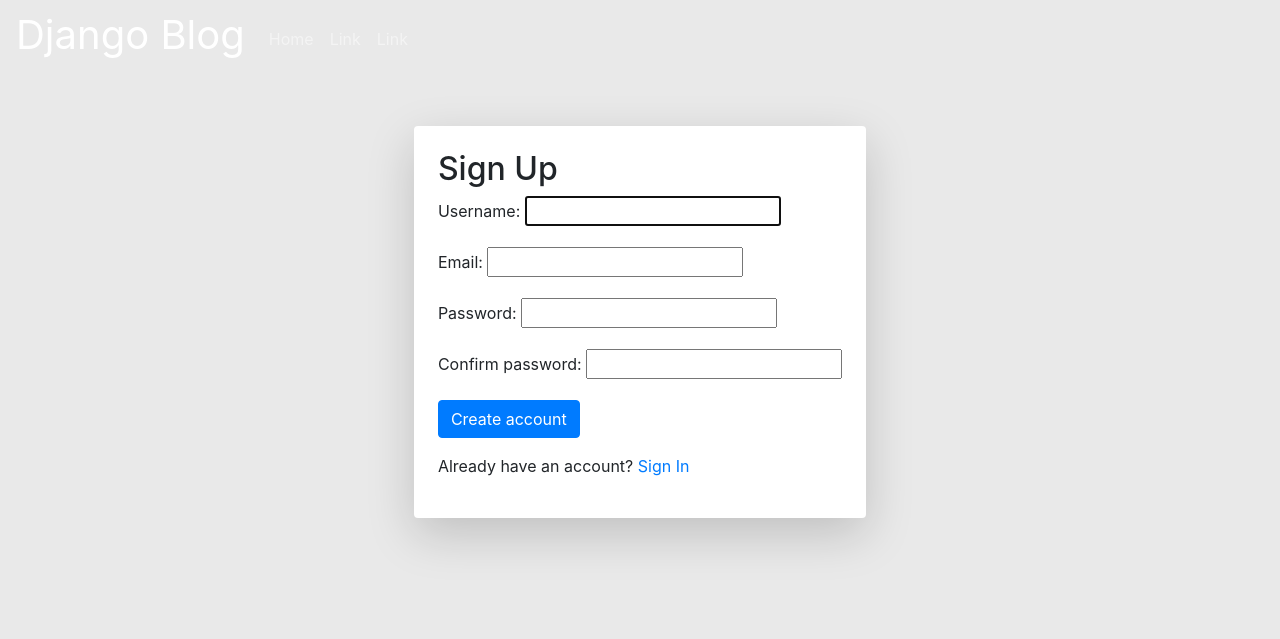
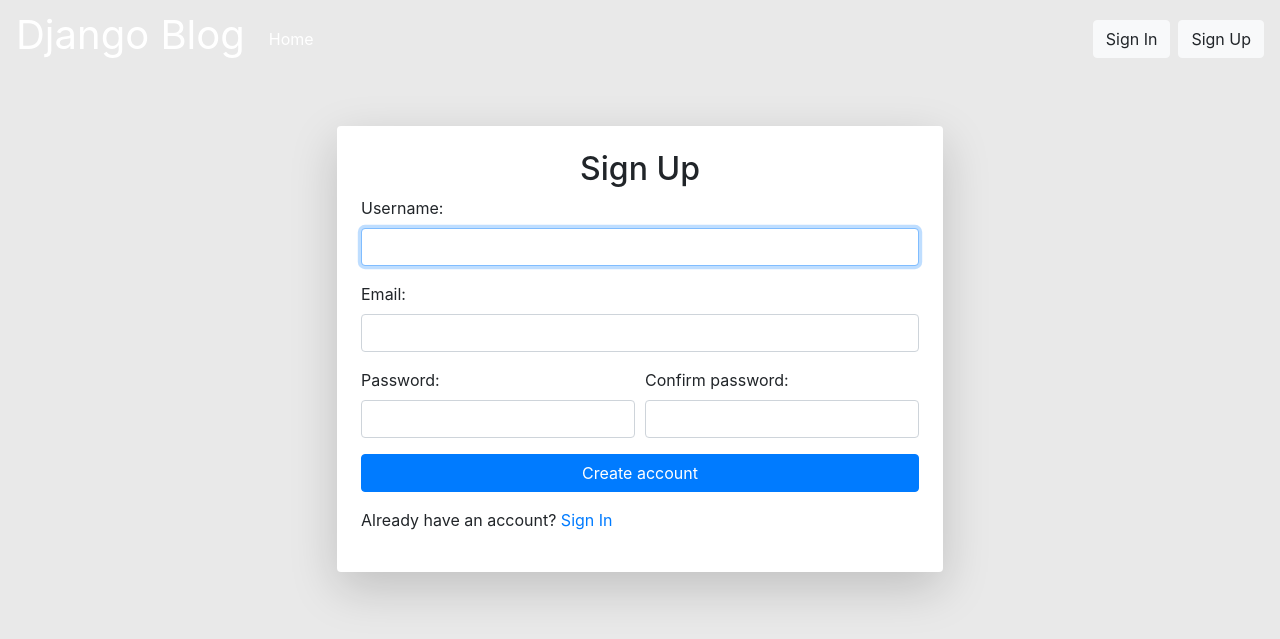
Before and after one commit to Mathias206/Django-blog, a Django app: page /register/ in a window 1280 px wide. Shown: the top 639 px of the page. Run offline with Django 3.2, Linux system fonts and the light colour scheme; some libraries are stand-ins or nearby versions.

Commit message:
User authentication

```diff
--- a/blog/forms.py
+++ b/blog/forms.py
@@ -1,4 +1,6 @@
 from django import forms
+from django.forms import widgets
+from django.forms.widgets import Widget
 from .models import Post
 from django.contrib.auth.forms import  UserCreationForm
 from django.contrib.auth.models import User
@@ -10,6 +12,16 @@ class PostForm(forms.ModelForm):
         model = Post
         fields = ('title', 'body')
 
+        widgets = {
+            'title': forms.TextInput(attrs={
+                'class': 'form-control',
+            }),
+            'body': forms.Textarea(attrs={
+                'class': 'form-control',
+                'type': 'text'
+            })
+        }
+
 class CreateUserForm(UserCreationForm):
 
     class Meta:
--- a/blog/templates/base.html
+++ b/blog/templates/base.html
@@ -16,25 +16,49 @@
 <body>
 
   <nav class="navbar navbar-expand-sm navbar-dark py-0" id="navbar">
-    <a class="navbar-brand mb-2" href="#" style="font-size: 2.5rem;">Django Blog</a>
-
-    {% if user.is_authenticated %}
-    <a href="{% url 'post_new' %}" class="btn btn-primary justify-self-end bi bi-plus">New Post</a>
-    {% endif %}
+    <a class="navbar-brand mb-2" href="{% url 'blog_list' %}" style="font-size: 2.5rem;">Django Blog</a>
     <button class="navbar-toggler" type="button" data-toggle="collapse" data-target="#collapsibleNavbar">
       <span class="navbar-toggler-icon"></span>
     </button>
-    <div class="collapse navbar-collapse" id="collapsibleNavbar">
+    <div class="collapse navbar-collapse d-sm-flex justify-content-between" id="collapsibleNavbar">
       <ul class="navbar-nav">
+        {% if user.is_authenticated %}
         <li class="nav-item">
-          <a class="nav-link" href="#">Home</a>
+          <a href="{% url 'post_new' %}" class="btn btn-light bi bi-plus mt-1">New Post</a>
+        </li>
+        {% endif %}
+        <li class="nav-item">
+          <a class="nav-link" href="{% url 'blog_list' %}" style="color:white">Home</a>
+        </li>
+      </ul>
+        <ul class="navbar-nav">
+          {% if user.is_authenticated %}
+          <li class="nav-item">
+            <a href="{% url 'log_out_user' %}" class="btn btn-light mr-2">Sign out</a>
+          </li>
+          <li class="nav-item">
+            <svg xmlns="http://www.w3.org/2000/svg" width="30px" height="30px" fill="white"
+              class="bi bi-person-circle mt-1" viewBox="0 0 16 16">
+              <path d="M11 6a3 3 0 1 1-6 0 3 3 0 0 1 6 0z" />
+              <path fill-rule="evenodd"
+                d="M0 8a8 8 0 1 1 16 0A8 8 0 0 1 0 8zm8-7a7 7 0 0 0-5.468 11.37C3.242 11.226 4.805 10 8 10s4.757 1.225 5.468 2.37A7 7 0 0 0 8 1z" />
+            </svg>
+          </li>
+          <li class="nav-item">
+            <span class="navbar-text pb-0 ml-1" style="color:white">Olá, {{ request.user }} </span>
+          </li>
+        {% endif %}
+
+        {% if not user.is_authenticated %}
+        <li class="nav-item">
+          <a class="btn btn-light mr-sm-2" href="{% url 'user_login' %}">Sign In</a>
         </li>
         <li class="nav-item">
-          <a class="nav-link" href="#">Link</a>
+          <a class="btn btn-light" href="{% url 'user_register' %}">Sign Up</a>
         </li>
-        <li class="nav-item">
-          <a class="nav-link" href="#">Link</a>
-        </li>
+        {% endif %}
+      </ul>
+
       </ul>
     </div>
   </nav>
@@ -46,6 +70,6 @@
 
 
   <script src="https://ajax.googleapis.com/ajax/libs/jquery/3.5.1/jquery.min.js"></script>
-<script src="https://cdnjs.cloudflare.com/ajax/libs/popper.js/1.16.0/umd/popper.min.js"></script>
-<script src="https://maxcdn.bootstrapcdn.com/bootstrap/4.5.2/js/bootstrap.min.js"></script>
+  <script src="https://cdnjs.cloudflare.com/ajax/libs/popper.js/1.16.0/umd/popper.min.js"></script>
+  <script src="https://maxcdn.bootstrapcdn.com/bootstrap/4.5.2/js/bootstrap.min.js"></script>
 </body>
--- a/blog/templates/register.html
+++ b/blog/templates/register.html
@@ -6,27 +6,43 @@
 
 <div class="d-flex justify-content-center mt-sm-5">
   <div class="d-inline-flex p-4 rounded shadow-lg p-3 mb-5 bg-white rounded">
-        <form action="" method="POST">
+    <form action="" method="POST" class="needs-validation" novalidate>
       {% csrf_token %}
-            <h2>Sign Up</h2>
+      <h2 class="text-center">Sign Up</h2>
       <div class="form-group">
         <label for="username">Username:</label>
-                {{ form.username }}
+        <input class="form-control" type="text" name="username" maxlength="150" autofocus required id="id_username">
+        <div class="invalid-feedback">This field is riquired</div>
       </div>
       <div class="form-group">
-                <label for="pwd">Email:</label>
-                {{ form.email }}
+        <label for="email">Email:</label>
+        <input class="form-control" type="email" name="email" maxlength="254" id="id_email">
+        <div class="invalid-feedback">This field is riquired</div>
       </div>
+      <div class="form-row">
+        <div class="form-group col-md-6">
+          <label for="pwd">Password:</label>
+          <input class="form-control" id="password1" type="password" name="password1" onchange='check()'
+            autocomplete="new-password" required id="id_password1">
+          <div class="invalid-feedback">This field is riquired</div>
+        </div>
+        <div class="form-group col-md-6">
+          <label for="pwd">Confirm password:</label>
+          <input class="form-control" id="password2" type="password" name="password2" onchange='check()'
+            autocomplete="new-password" required id="id_password2">
+          <div class="invalid-feedback">This field is riquired</div>
+        </div>
+      </div>
+      <div class="alert alert-primary form-group text-center" id="password_alert" style="display: none;" role="alert">
+        Passwords don't match!
+      </div>
+      {% if register_error %}
+      <div class="alert alert-primary form-group text-center">
+        {{ register_error }}
+      </div>
+      {% endif %}
       <div class="form-group">
-                <label for="pwd">Password:</label>
-                {{ form.password1 }}
-            </div>
-            <div class="form-group">
-                <label for="pwd">Confirm password:</label>
-                {{ form.password2 }}
-            </div>
-            <div class="form-group">
-                <button type="submit" class="btn btn-primary">Create account</button>
+        <button type="submit" id="submit" class="btn btn-primary btn-block">Create account</button>
       </div>
       <div class="form-group">
         <span>Already have an account?</span> <a href="{% url 'user_login' %}" class="link">Sign In</a>
@@ -44,4 +60,35 @@
   }
 </style>
 
+<script>
+  (function () {
+    'use strict';
+    window.addEventListener('load', function () {
+      // Fetch all the forms we want to apply custom Bootstrap validation styles to
+      var forms = document.getElementsByClassName('needs-validation');
+      // Loop over them and prevent submission
+      var validation = Array.prototype.filter.call(forms, function (form) {
+        form.addEventListener('submit', function (event) {
+          if (form.checkValidity() === false) {
+            event.preventDefault();
+            event.stopPropagation();
+          }
+          form.classList.add('was-validated');
+        }, false);
+      });
+    }, false);
+  })();
+
+  var check = function () {
+    if (document.getElementById('password1').value ==
+      document.getElementById('password2').value) {
+      document.getElementById('password_alert').style.display = 'none';
+      document.getElementById('submit').disabled = false
+    } else {
+      document.getElementById('submit').disabled = true;
+      document.getElementById('password_alert').style.display = '';
+    }
+  }
+</script>
+
 {% endblock content %}
--- a/blog/urls.py
+++ b/blog/urls.py
@@ -2,10 +2,11 @@ from django.urls import path
 from . import views
 
 urlpatterns = [
-    path('', views.post_list, name='blog_list'),
+    path('home/', views.post_list, name='blog_list'),
     path('post/<int:pk>/', views.post_detail, name= 'post_detail'),
     path("post/new/", views.post_new, name = 'post_new'),
     path('post/<int:pk>/edit/', views.post_edit, name= 'post_edit'),
     path('login/', views.user_login, name= 'user_login'),
+    path('logout/', views.log_out_user, name= 'log_out_user'),
     path('register/', views.user_register, name= 'user_register')
 ]
--- a/blog/views.py
+++ b/blog/views.py
@@ -5,16 +5,21 @@ from .models import Post
 from .forms import PostForm, CreateUserForm
 from django.contrib.auth.forms import UserCreationForm
 from django.contrib import messages
+from django.contrib.auth import authenticate, login, logout
+from django.contrib.auth.decorators import login_required
 
 
 def post_list(request):
-    posts = Post.objects.filter(published_date__lte=timezone.now()).order_by('published_date')
+    posts = Post.objects.filter(
+        published_date__lte=timezone.now()).order_by('published_date')
     return render(request, 'post_list.html', {'posts': posts})
+
 
 def post_detail(request, pk):
     post = get_object_or_404(Post, pk=pk)
     return render(request, 'post_detail.html', {'post': post})
 
+@login_required(login_url='login')
 def post_new(request):
     if request.method == 'POST':
         form = PostForm(request.POST)
@@ -29,6 +34,7 @@ def post_new(request):
         form = PostForm()
     return render(request, 'post_edit.html', {'form': form})
 
+@login_required(login_url='login')
 def post_edit(request, pk):
     post = get_object_or_404(Post, pk=pk)
     if request.method == 'POST':
@@ -43,17 +49,36 @@ def post_edit(request, pk):
         form = PostForm(instance=post)
         return render(request, 'post_edit.html', {'form': form})
 
+
 def user_login(request):
+    if request.method == 'POST':
+        username = request.POST.get('username')
+        password = request.POST.get('password')
+        user = authenticate(request, username=username, password=password)
+
+        if user is not None:
+            login(request, user)
+            return redirect('blog_list')
+        else:
+            return render(request, 'login.html', {'login_error': 'Usuário ou email inválido(s)'})
+
     return render(request, 'login.html', {})
+
 
 def user_register(request):
     if request.method == 'POST':
         form = CreateUserForm(request.POST)
         if form.is_valid():
             form.save()
-            messages.success(request, 'Account created sucessfully!')
-            return redirect('user_login')
+            return render(request, 'login.html', {'sign_up_sucess': 'Conta criada com sucesso!'})
+        else:
+            form = CreateUserForm(request.POST)
+            return render(request, 'register.html', {'form': form, 'register_error': 'Sua conta não foi criada. Preencha os campos corretamente'})
     else:
         form = CreateUserForm()
         context = {'form': form}
         return render(request, 'register.html', context)
+
+def log_out_user(request):
+    logout(request)
+    return redirect('blog_list')
--- a/config/settings.py
+++ b/config/settings.py
@@ -21,7 +21,7 @@ BASE_DIR = Path(__file__).resolve().parent.parent
 # See https://docs.djangoproject.com/en/3.2/howto/deployment/checklist/
 
 # SECURITY WARNING: keep the secret key used in production secret!
-SECRET_KEY = 'django-insecure-@5_9b5bet#mka8%^5%v5^g$4*b3^&+e9=(autd=zfa6t8@oo-a'
+SECRET_KEY = '&kqrq%(s$-lq35+a1pbio0xkz%@*a9xy@q^$a2-m9qjqnr@$+c'
 
 # SECURITY WARNING: don't run with debug turned on in production!
 DEBUG = True
```
Also changed, not shown: blog/templates/login.html (+38 -10 lines), blog/templates/post_edit.html (+15 -7 lines). Lines whose indentation alone changed are shown as unchanged.
